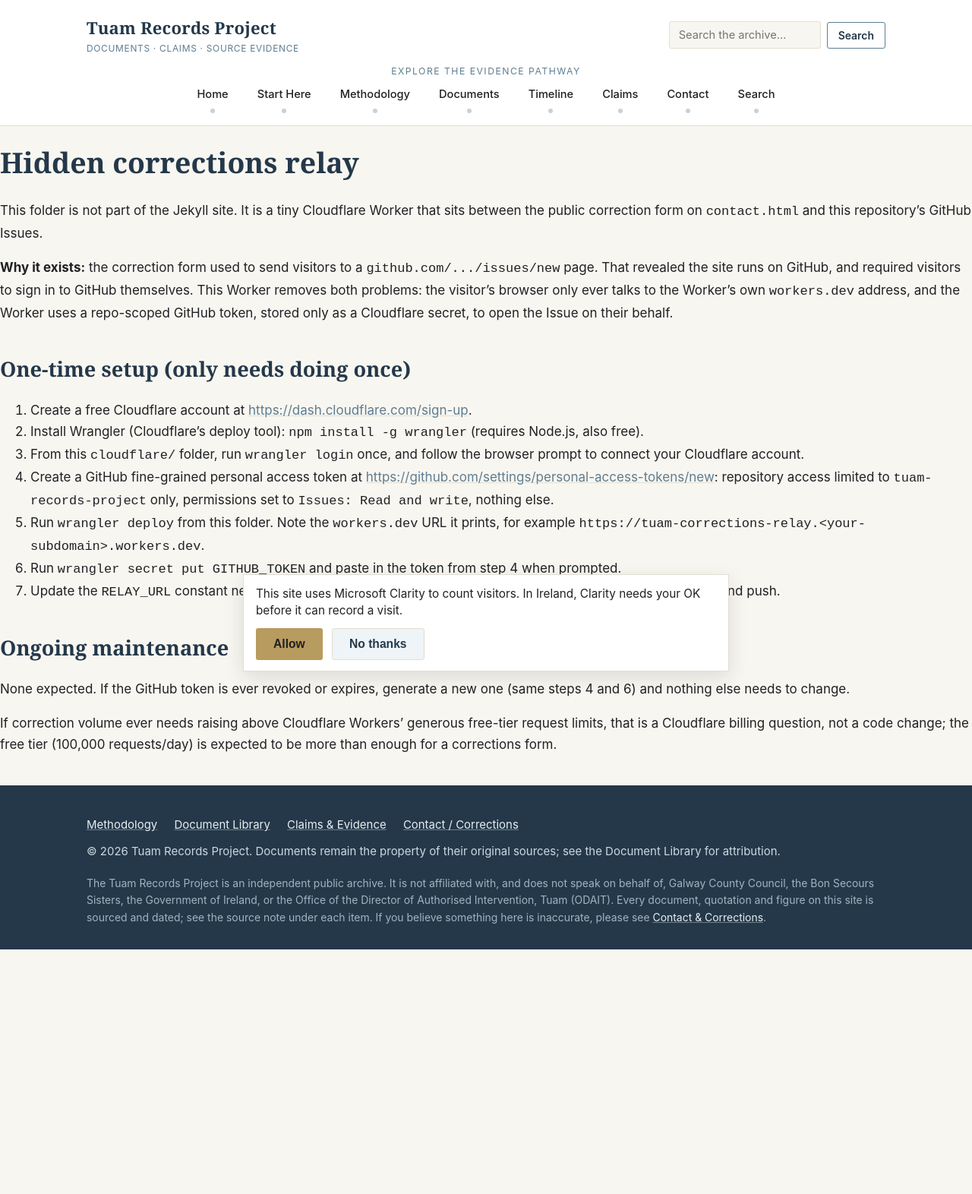
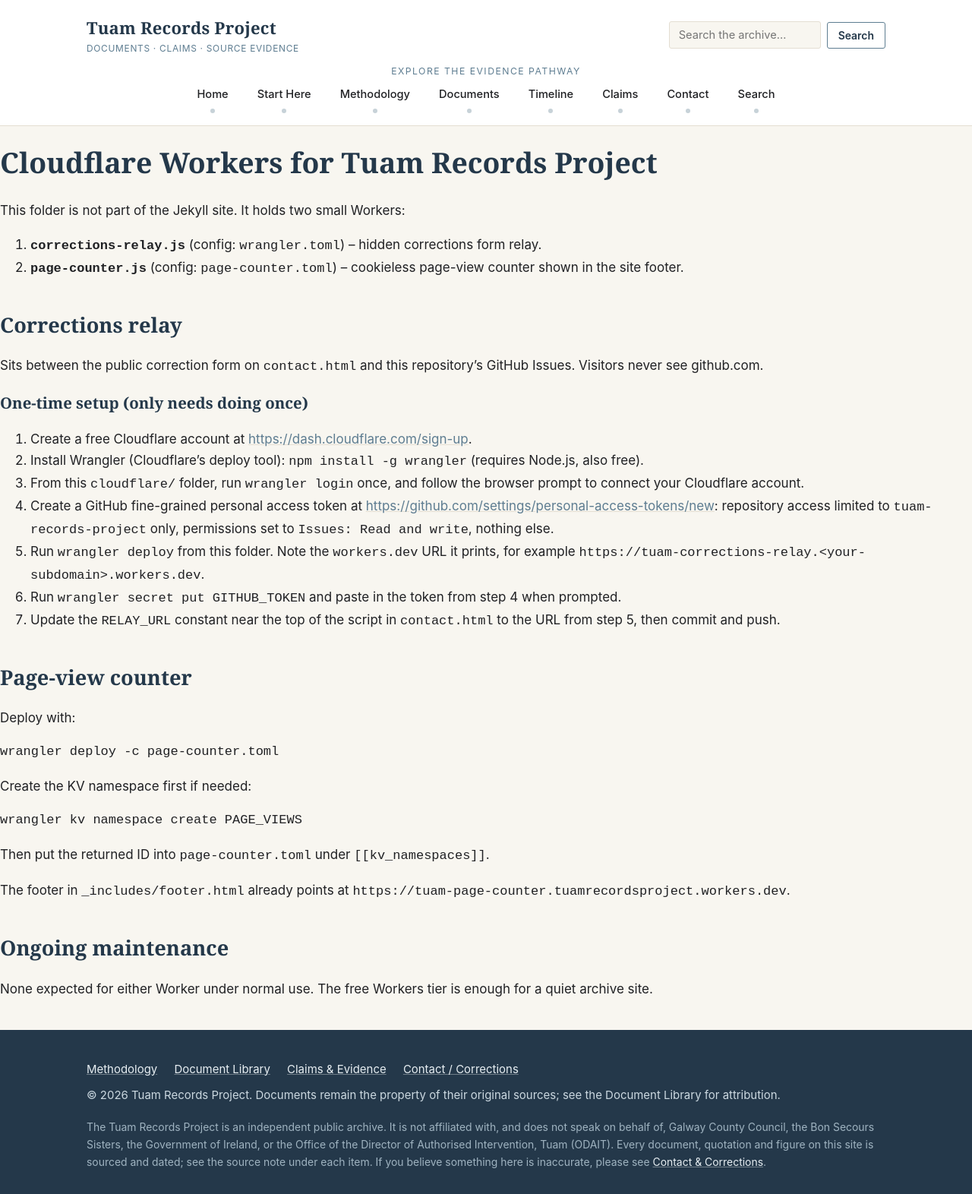
Before and after one commit to Frankytyrone/tuam-records-project, a Jekyll site: the page built from cloudflare/README.md, in a window 1280 px wide. Shown: the whole page at 76% size. Built offline with Jekyll 4.4.1, drawn with Linux system fonts in a browser that asks for light colours; some web fonts are replaced; our own code applies the rules of GitHub Pages for plain Markdown files; before the commit the page ends 1250 px from its top, so only the background shows below that.

Commit message:
Replace Clarity with a simple cookieless page-view counter in the footer.
Co-authored-by: Cursor <cursoragent@cursor.com>

````diff
--- a/_includes/footer.html
+++ b/_includes/footer.html
@@ -7,8 +7,24 @@
       <a href="{{ '/contact/' | relative_url }}">Contact / Corrections</a>
     </nav>
     <div>&copy; {{ site.time | date: '%Y' }} Tuam Records Project. Documents remain the property of their original sources; see the Document Library for attribution.</div>
+    <div class="page-views" id="page-views" aria-live="polite"></div>
     <div class="disclaimer">
       The Tuam Records Project is an independent public archive. It is not affiliated with, and does not speak on behalf of, Galway County Council, the Bon Secours Sisters, the Government of Ireland, or the Office of the Director of Authorised Intervention, Tuam (ODAIT). Every document, quotation and figure on this site is sourced and dated; see the source note under each item. If you believe something here is inaccurate, please see <a href="{{ '/contact/' | relative_url }}">Contact &amp; Corrections</a>.
     </div>
   </div>
 </footer>
+<script>
+  (function () {
+    var COUNTER_URL = "https://tuam-page-counter.tuamrecordsproject.workers.dev";
+    var el = document.getElementById("page-views");
+    if (!el) return;
+    fetch(COUNTER_URL, { method: "POST", mode: "cors", keepalive: true })
+      .then(function (res) { return res.json(); })
+      .then(function (data) {
+        if (data && typeof data.count === "number") {
+          el.textContent = "Page views: " + data.count.toLocaleString("en-IE");
+        }
+      })
+      .catch(function () {});
+  })();
+</script>
--- a/_layouts/default.html
+++ b/_layouts/default.html
@@ -9,13 +9,6 @@
   <link rel="stylesheet" href="{{ '/assets/css/style.css' | relative_url }}">
   <link rel="icon" type="image/png" href="{{ '/assets/images/favicon.png' | relative_url }}">
   <link rel="apple-touch-icon" href="{{ '/assets/images/favicon.png' | relative_url }}">
-  <script type="text/javascript">
-    (function(c,l,a,r,i,t,y){
-      c[a]=c[a]||function(){(c[a].q=c[a].q||[]).push(arguments)};
-      t=l.createElement(r);t.async=1;t.src="https://www.clarity.ms/tag/"+i;
-      y=l.getElementsByTagName(r)[0];y.parentNode.insertBefore(t,y);
-    })(window, document, "clarity", "script", "y4dc51rhbh");
-  </script>
 </head>
 <body>
   <header class="site-header">
@@ -36,54 +29,5 @@
   </main>
 
   {% include footer.html %}
-
-  <div id="clarity-consent" class="clarity-consent" hidden>
-    <p>This site uses Microsoft Clarity to count visitors. In Ireland, Clarity needs your OK before it can record a visit.</p>
-    <button type="button" id="clarity-consent-allow" class="btn btn-primary">Allow</button>
-    <button type="button" id="clarity-consent-deny" class="btn">No thanks</button>
-  </div>
-  <script>
-    (function () {
-      function tellClarity(granted) {
-        if (typeof window.clarity !== "function") return;
-        window.clarity("consentv2", {
-          ad_Storage: "denied",
-          analytics_Storage: granted ? "granted" : "denied"
-        });
-      }
-
-      var key = "trp-clarity-consent";
-      var saved = null;
-      try { saved = localStorage.getItem(key); } catch (e) {}
-
-      if (saved === "granted") {
-        tellClarity(true);
-        return;
-      }
-      if (saved === "denied") {
-        tellClarity(false);
-        return;
-      }
-
-      var bar = document.getElementById("clarity-consent");
-      var allow = document.getElementById("clarity-consent-allow");
-      var deny = document.getElementById("clarity-consent-deny");
-      if (!bar || !allow || !deny) return;
-
-      bar.hidden = false;
-
-      allow.addEventListener("click", function () {
-        try { localStorage.setItem(key, "granted"); } catch (e) {}
-        tellClarity(true);
-        bar.hidden = true;
-      });
-
-      deny.addEventListener("click", function () {
-        try { localStorage.setItem(key, "denied"); } catch (e) {}
-        tellClarity(false);
-        bar.hidden = true;
-      });
-    })();
-  </script>
 </body>
 </html>
--- a/assets/css/style.css
+++ b/assets/css/style.css
@@ -511,46 +511,10 @@ footer.site-footer .disclaimer { margin-top: 18px; color: #9FB3C0; font-size: 0.
 footer.site-footer nav { margin-bottom: 10px; }
 footer.site-footer nav a { margin-right: 18px; }
 
-/* --------------------------------------------------------------------------
-   Clarity consent bar (required for Ireland / EEA visitor counting)
-   -------------------------------------------------------------------------- */
-
-.clarity-consent {
-  position: fixed;
-  left: 16px;
-  right: 16px;
-  bottom: 16px;
-  z-index: 1000;
-  max-width: 640px;
-  margin: 0 auto;
-  padding: 14px 16px;
-  background: var(--white);
-  border: 1px solid var(--border);
-  box-shadow: 0 8px 24px rgba(32, 33, 36, 0.12);
-  color: var(--charcoal);
-  font-size: 0.9rem;
-  line-height: 1.45;
-}
-
-.clarity-consent[hidden] { display: none !important; }
-
-.clarity-consent p {
-  margin: 0 0 12px;
-}
-
-.clarity-consent .btn {
-  margin-right: 8px;
-  margin-top: 0;
-  cursor: pointer;
-  background: var(--pale-panel);
-  color: var(--slate-blue);
-  border-color: var(--border);
-}
-
-.clarity-consent .btn-primary {
-  background: var(--gold);
-  color: var(--charcoal);
-  border-color: transparent;
+footer.site-footer .page-views {
+  margin-top: 10px;
+  color: #9FB3C0;
+  font-size: 0.82rem;
 }
 
 /* --------------------------------------------------------------------------
--- a/cloudflare/README.md
+++ b/cloudflare/README.md
@@ -1,17 +1,16 @@
-# Hidden corrections relay
+# Cloudflare Workers for Tuam Records Project
 
-This folder is not part of the Jekyll site. It is a tiny Cloudflare Worker
-that sits between the public correction form on `contact.html` and this
-repository's GitHub Issues.
+This folder is not part of the Jekyll site. It holds two small Workers:
 
-**Why it exists:** the correction form used to send visitors to a
-`github.com/.../issues/new` page. That revealed the site runs on GitHub,
-and required visitors to sign in to GitHub themselves. This Worker removes
-both problems: the visitor's browser only ever talks to the Worker's own
-`workers.dev` address, and the Worker uses a repo-scoped GitHub token,
-stored only as a Cloudflare secret, to open the Issue on their behalf.
+1. **`corrections-relay.js`** (config: `wrangler.toml`) – hidden corrections form relay.
+2. **`page-counter.js`** (config: `page-counter.toml`) – cookieless page-view counter shown in the site footer.
 
-## One-time setup (only needs doing once)
+## Corrections relay
+
+Sits between the public correction form on `contact.html` and this
+repository's GitHub Issues. Visitors never see github.com.
+
+### One-time setup (only needs doing once)
 
 1. Create a free Cloudflare account at <https://dash.cloudflare.com/sign-up>.
 2. Install Wrangler (Cloudflare's deploy tool): `npm install -g wrangler`
@@ -29,12 +28,26 @@ stored only as a Cloudflare secret, to open the Issue on their behalf.
 7. Update the `RELAY_URL` constant near the top of the script in
    `contact.html` to the URL from step 5, then commit and push.
 
+## Page-view counter
+
+Deploy with:
+
+```
+wrangler deploy -c page-counter.toml
+```
+
+Create the KV namespace first if needed:
+
+```
+wrangler kv namespace create PAGE_VIEWS
+```
+
+Then put the returned ID into `page-counter.toml` under `[[kv_namespaces]]`.
+
+The footer in `_includes/footer.html` already points at
+`https://tuam-page-counter.tuamrecordsproject.workers.dev`.
+
 ## Ongoing maintenance
 
-None expected. If the GitHub token is ever revoked or expires, generate
-a new one (same steps 4 and 6) and nothing else needs to change.
-
-If correction volume ever needs raising above Cloudflare Workers' generous
-free-tier request limits, that is a Cloudflare billing question, not a
-code change; the free tier (100,000 requests/day) is expected to be more
-than enough for a corrections form.
+None expected for either Worker under normal use. The free Workers tier is
+enough for a quiet archive site.
````
Also changed, not shown: AGENTS.md (+1 -2 lines), cloudflare/page-counter.js (added, +68 -0 lines), cloudflare/page-counter.toml (added, +8 -0 lines).
